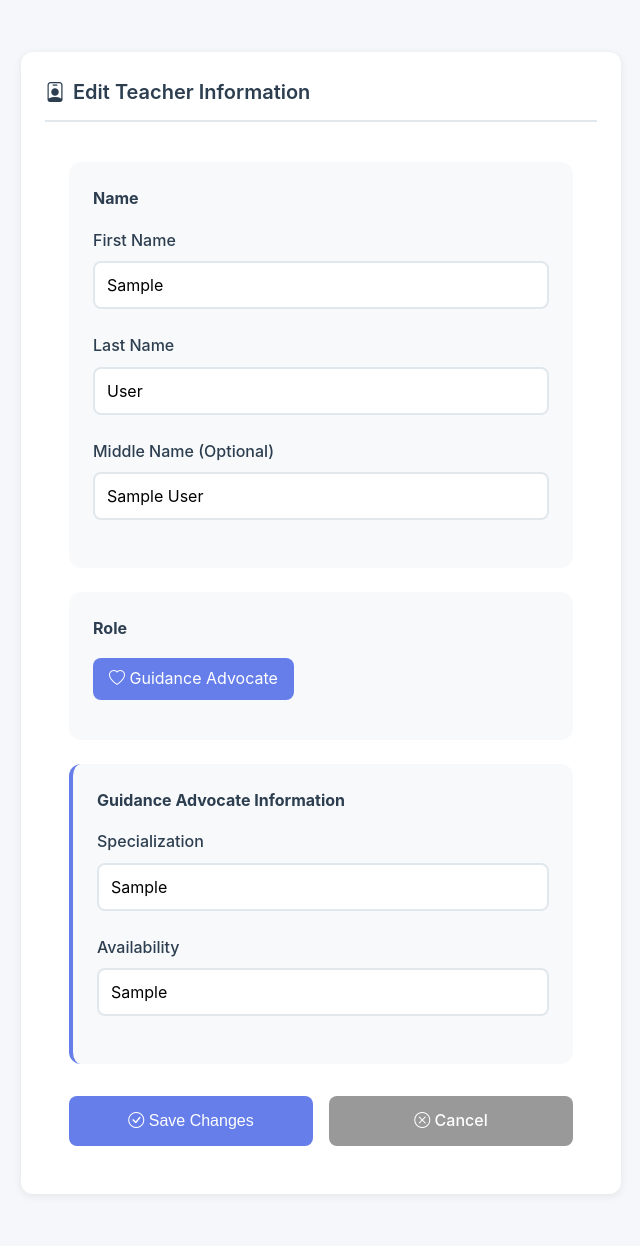
After one commit to ragej4x/Psychosocial-Support-System, a Flask app: template templates/edit_teacher.html in a window 1280 px wide. The commit adds this page. Shown: the whole page, without its empty margins (319-959 px from the left). Run offline with Flask 3, Linux system fonts and the light colour scheme; the template is opened without the code that fills it: values that come from a table or form of the project are taken from there, others are empty; tables that the repository leaves empty hold one stand-in row (values such as "Sample post").

Commit message:
Add files via upload

```diff
--- a/app.py
+++ b/app.py
@@ -281,9 +281,23 @@ def new_consultation():
         help_types = request.form.getlist('help_type')
         message = request.form.get('message')
 
-        # Create subject from category and subcategory
-        subject = f"{category} - {subcategory}"
-        help_types_str = ', '.join(help_types) if help_types else 'Not specified'
+        # Create subject from category and subcategory, replace underscores with spaces
+        formatted_category = category.replace('_', ' ').title() if category else 'Unknown'
+        formatted_subcategory = subcategory.replace('_', ' ').title() if subcategory else 'Unknown'
+
+        # Remove redundant category from subcategory if it starts with the same word
+        category_word = formatted_category.split()[0].lower() if formatted_category else ''
+        subcategory_word = formatted_subcategory.split()[0].lower() if formatted_subcategory else ''
+
+        if category_word == subcategory_word:
+            # If they start with the same word, just use the subcategory
+            subject = formatted_subcategory
+        else:
+            subject = f"{formatted_category} - {formatted_subcategory}"
+
+        # Format help types: replace underscores with spaces
+        formatted_help_types = [help_type.replace('_', ' ').title() for help_type in help_types]
+        help_types_str = ', '.join(formatted_help_types) if formatted_help_types else 'Not specified'
 
         # Determine teacher for consultation
         teacher = None
@@ -619,6 +633,32 @@ def edit_student(student_id):
 
     return render_template('edit_student.html', student=student, user=user, teacher=teacher)
 
+@app.route('/teacher/edit', methods=['GET', 'POST'])
+def edit_teacher():
+    if 'user_id' not in session or session.get('user_type') != 'teacher':
+        return redirect(url_for('login'))
+
+    teacher = Teacher.query.filter_by(user_id=session['user_id']).first()
+    if not teacher:
+        return redirect(url_for('login'))
+
+    if request.method == 'POST':
+        # Update teacher information
+        teacher.first_name = request.form.get('first_name', '').strip()
+        teacher.last_name = request.form.get('last_name', '').strip()
+        teacher.middle_name = request.form.get('middle_name', '').strip() or None
+
+        # Update guidance advocate specific fields
+        if teacher.is_guidance_advocate:
+            teacher.specialization = request.form.get('specialization', '').strip() or None
+            teacher.availability = request.form.get('availability', '').strip() or None
+
+        db.session.commit()
+        flash('Teacher information updated successfully', 'success')
+        return redirect(url_for('teacher_dashboard'))
+
+    return render_template('edit_teacher.html', teacher=teacher)
+
 @app.route('/download/<filename>')
 def download_file(filename):
     return send_file(os.path.join(app.config['UPLOAD_FOLDER'], 'attachments', filename), as_attachment=True)
--- a/requirements.txt
+++ b/requirements.txt
@@ -1,4 +1,3 @@
 Flask==2.3.3
 Flask-SQLAlchemy==3.0.5
 Werkzeug==2.3.7
-psycopg2
--- a/static/css/style.css
+++ b/static/css/style.css
@@ -463,6 +463,8 @@ body {
 
 .message-text {
     margin-bottom: 0.5rem;
+    white-space: pre-wrap;
+    word-wrap: break-word;
 }
 
 .message-time {
--- a/templates/base.html
+++ b/templates/base.html
@@ -3,7 +3,7 @@
 <head>
     <meta charset="UTF-8">
     <meta name="viewport" content="width=device-width, initial-scale=1.0">
-    <title>{% block title %}Psychosocial App{% endblock %}</title>
+    <title>{% block title %}R.E.A.C.H{% endblock %}</title>
     <link rel="stylesheet" href="https://cdn.jsdelivr.net/npm/bootstrap-icons@1.11.0/font/bootstrap-icons.css">
     <link rel="stylesheet" href="{{ url_for('static', filename='css/style.css') }}">
 </head>
@@ -13,7 +13,7 @@
         <div class="navbar-content">
             <a href="{{ url_for('index') }}" class="navbar-brand" style="display: flex; align-items: center; gap: 0.75rem;">
                 <img src="{{ url_for('static', filename='logo.png') }}" alt="Logo" style="height: 40px; width: auto;">
-                <span>Psychosocial App</span>
+                <span>R.E.A.C.H</span>
             </a>
             <div class="navbar-menu">
                 {% if session.user_type == 'student' %}
--- a/templates/edit_student.html
+++ b/templates/edit_student.html
@@ -1,6 +1,6 @@
 {% extends "base.html" %}
 
-{% block title %}Edit Student - Psychosocial App{% endblock %}
+{% block title %}Edit Student - R.E.A.C.H{% endblock %}
 
 {% block content %}
 <div style="margin-bottom: 1.5rem;">
--- /dev/null
+++ b/templates/edit_teacher.html
@@ -0,0 +1,89 @@
+{% extends "base.html" %}
+
+{% block title %}Edit Teacher Information - R.E.A.C.H{% endblock %}
+
+{% block content %}
+<div style="max-width: 600px; margin: 2rem auto;">
+    <div class="card">
+        <div class="card-header" style="display: flex; align-items: center; gap: 0.5rem;">
+            <i class="bi bi-person-badge"></i> Edit Teacher Information
+        </div>
+
+        <form method="POST" style="padding: 1.5rem;">
+            <!-- Name Section -->
+            <div style="background: #f8f9fa; padding: 1.5rem; border-radius: 0.75rem; margin-bottom: 1.5rem;">
+                <h4 style="margin-bottom: 1rem; color: var(--text-primary);">Name</h4>
+
+                <div class="form-group">
+                    <label for="first_name" class="form-label">First Name</label>
+                    <input type="text" id="first_name" name="first_name" class="form-input"
+                           value="{{ teacher.first_name }}" required>
+                </div>
+
+                <div class="form-group">
+                    <label for="last_name" class="form-label">Last Name</label>
+                    <input type="text" id="last_name" name="last_name" class="form-input"
+                           value="{{ teacher.last_name }}" required>
+                </div>
+
+                <div class="form-group">
+                    <label for="middle_name" class="form-label">Middle Name (Optional)</label>
+                    <input type="text" id="middle_name" name="middle_name" class="form-input"
+                           value="{{ teacher.middle_name or '' }}">
+                </div>
+            </div>
+
+            <!-- Role Section -->
+            <div style="background: #f8f9fa; padding: 1.5rem; border-radius: 0.75rem; margin-bottom: 1.5rem;">
+                <h4 style="margin-bottom: 1rem; color: var(--text-primary);">Role</h4>
+
+                <p style="margin-bottom: 1rem;">
+                    {% if teacher.is_guidance_advocate %}
+                    <span style="background: #667eea; color: white; padding: 0.5rem 1rem; border-radius: 0.5rem; display: inline-block;">
+                        <i class="bi bi-heart"></i> Guidance Advocate
+                    </span>
+                    {% else %}
+                    <span style="background: #30cfd0; color: white; padding: 0.5rem 1rem; border-radius: 0.5rem; display: inline-block;">
+                        <i class="bi bi-book"></i> Class Teacher
+                    </span>
+                    <div style="margin-top: 1rem; font-size: 0.9rem; color: #666;">
+                        Grade {{ teacher.handling_grade }} - Section {{ teacher.handling_section }}
+                    </div>
+                    {% endif %}
+                </p>
+            </div>
+
+            <!-- Guidance Advocate Fields -->
+            {% if teacher.is_guidance_advocate %}
+            <div style="background: #f8f9fa; padding: 1.5rem; border-radius: 0.75rem; margin-bottom: 1.5rem; border-left: 4px solid #667eea;">
+                <h4 style="margin-bottom: 1rem; color: var(--text-primary);">Guidance Advocate Information</h4>
+
+                <div class="form-group">
+                    <label for="specialization" class="form-label">Specialization</label>
+                    <input type="text" id="specialization" name="specialization" class="form-input"
+                           placeholder="e.g., Academic Issues, Emotional Support"
+                           value="{{ teacher.specialization or '' }}">
+                </div>
+
+                <div class="form-group">
+                    <label for="availability" class="form-label">Availability</label>
+                    <input type="text" id="availability" name="availability" class="form-input"
+                           placeholder="e.g., Monday-Friday 9AM-5PM"
+                           value="{{ teacher.availability or '' }}">
+                </div>
+            </div>
+            {% endif %}
+
+            <!-- Action Buttons -->
+            <div style="display: flex; gap: 1rem; margin-top: 2rem;">
+                <button type="submit" class="btn" style="flex: 1; background: #667eea; color: white; padding: 0.75rem;">
+                    <i class="bi bi-check-circle"></i> Save Changes
+                </button>
+                <a href="{{ url_for('teacher_dashboard') }}" class="btn" style="flex: 1; background: #999; color: white; padding: 0.75rem; text-align: center; text-decoration: none;">
+                    <i class="bi bi-x-circle"></i> Cancel
+                </a>
+            </div>
+        </form>
+    </div>
+</div>
+{% endblock %}
--- a/templates/login.html
+++ b/templates/login.html
@@ -1,11 +1,11 @@
 {% extends "base.html" %}
 
-{% block title %}Login - Psychosocial App{% endblock %}
+{% block title %}Login - R.E.A.C.H{% endblock %}
 
 {% block content %}
 <div class="form-container">
     <div style="text-align: center; margin-bottom: 2rem;">
-        <img src="{{ url_for('static', filename='logo.png') }}" alt="Psychosocial App Logo" style="max-width: 200px; height: auto; margin-bottom: 1rem;">
+        <img src="{{ url_for('static', filename='logo.png') }}" alt="R.E.A.C.H Logo" style="max-width: 200px; height: auto; margin-bottom: 1rem;">
     </div>
     <h1 style="text-align: center; margin-bottom: 2rem; color: var(--text-primary);">Login</h1>
 
--- a/templates/new_consultation.html
+++ b/templates/new_consultation.html
@@ -1,6 +1,6 @@
 {% extends "base.html" %}
 
-{% block title %}New Consultation - Psychosocial App{% endblock %}
+{% block title %}New Consultation - R.E.A.C.H{% endblock %}
 
 {% block content %}
 <div class="form-container">
--- a/templates/student_dashboard.html
+++ b/templates/student_dashboard.html
@@ -1,6 +1,6 @@
 {% extends "base.html" %}
 
-{% block title %}Student Dashboard - Psychosocial App{% endblock %}
+{% block title %}Student Dashboard - R.E.A.C.H{% endblock %}
 
 {% block content %}
 <div class="dashboard-header">
--- a/templates/teacher_statistics.html
+++ b/templates/teacher_statistics.html
@@ -1,6 +1,6 @@
 {% extends "base.html" %}
 
-{% block title %}Statistics Report - Psychosocial App{% endblock %}
+{% block title %}Statistics Report - R.E.A.C.H{% endblock %}
 
 {% block content %}
 <div class="dashboard-header" style="display: flex; justify-content: space-between; align-items: center;">
--- a/templates/view_consultation.html
+++ b/templates/view_consultation.html
@@ -1,6 +1,6 @@
 {% extends "base.html" %}
 
-{% block title %}Consultation - Psychosocial App{% endblock %}
+{% block title %}Consultation - R.E.A.C.H{% endblock %}
 
 {% block content %}
 <div style="margin-bottom: 1.5rem; display: flex; justify-content: space-between; flex-wrap: wrap; gap: 1rem;">
--- a/templates/view_student.html
+++ b/templates/view_student.html
@@ -1,6 +1,6 @@
 {% extends "base.html" %}
 
-{% block title %}Student Details - Psychosocial App{% endblock %}
+{% block title %}Student Details - R.E.A.C.H{% endblock %}
 
 {% block content %}
 <div style="margin-bottom: 1.5rem;">
```
Also changed, not shown: templates/register.html (+44 -2 lines), templates/teacher_dashboard.html (+7 -2 lines).
